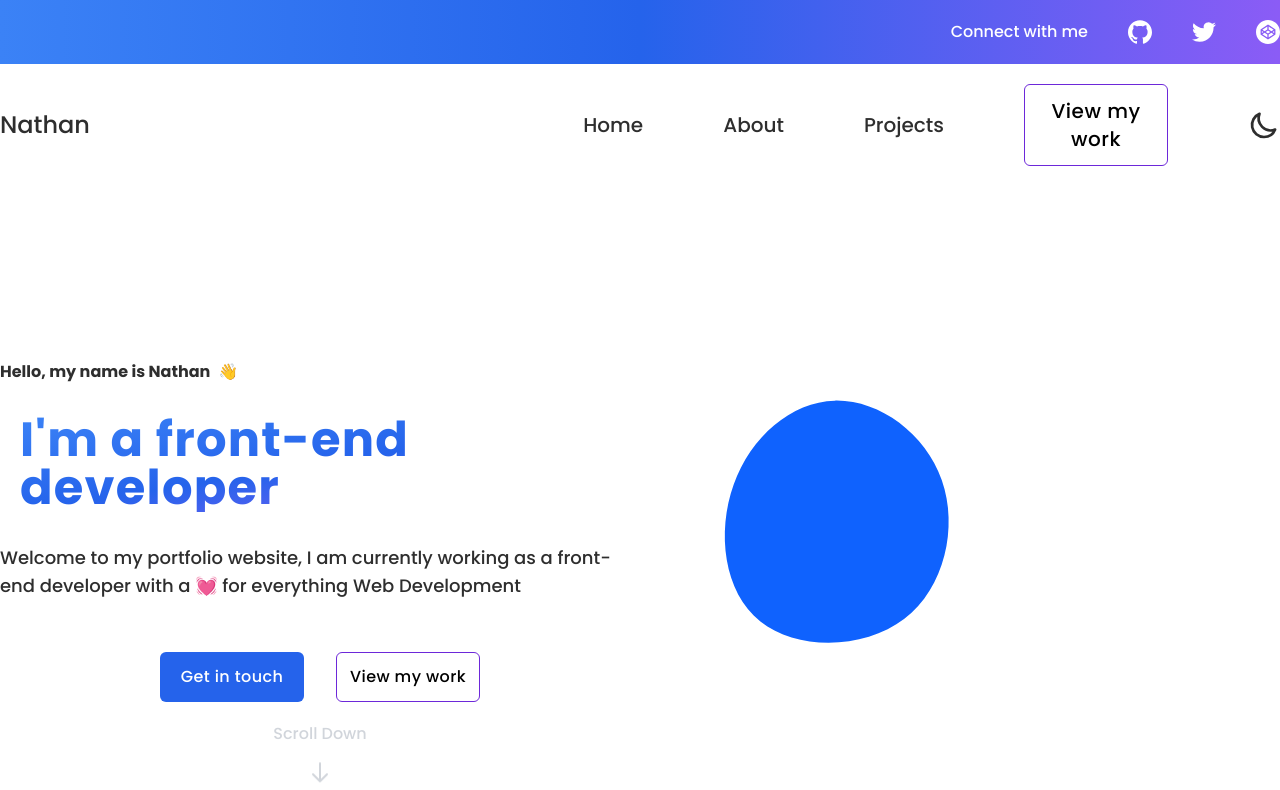
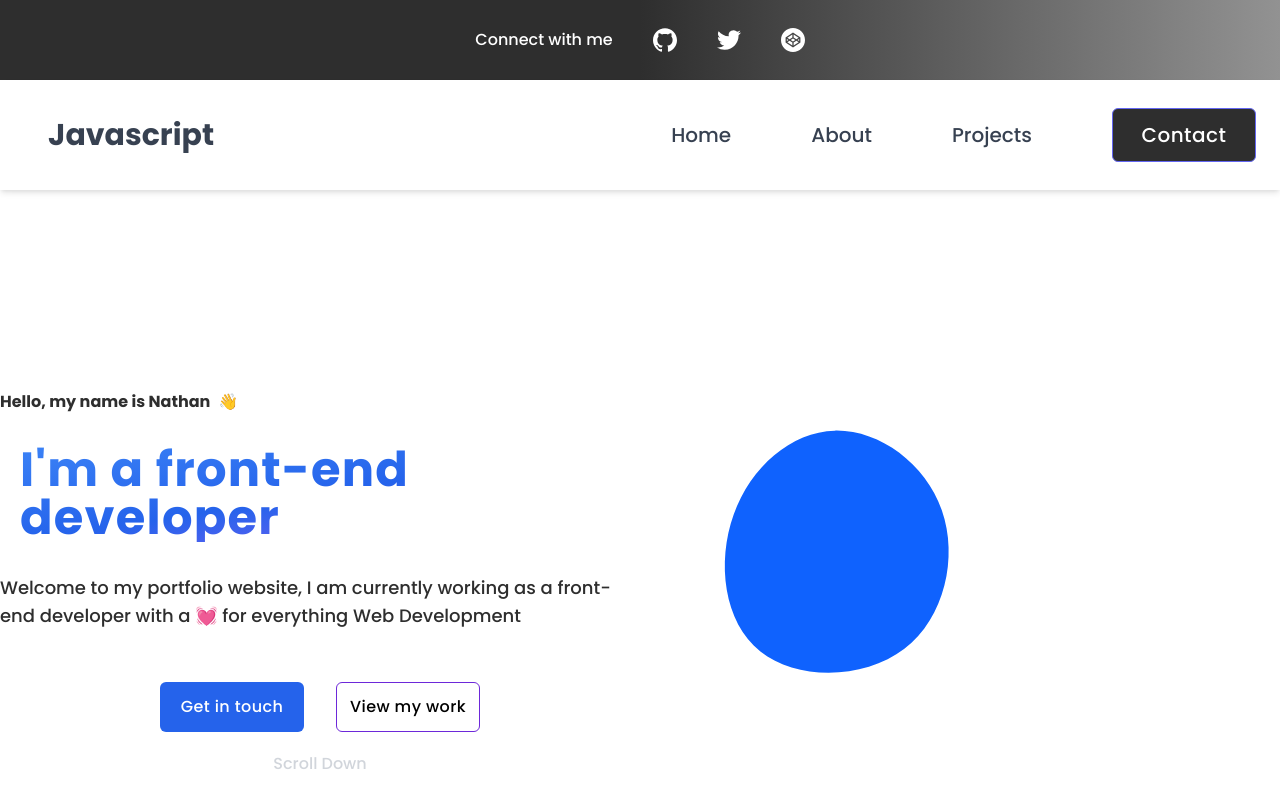
Before and after one commit to Nathan-s-Anthony/my-portfolio, a React (Create React App) app: page / in a window 1280 px wide. Shown: the top 790 px of the page. Built offline with nearby package versions, Linux system fonts and the light colour scheme.

Commit message:
Updated header

```diff
--- a/src/components/js/header.js
+++ b/src/components/js/header.js
@@ -1,25 +1,27 @@
 import React from 'react';
-import { useState, useEffect } from 'react';
+// import { useState, useEffect } from 'react';
 
 //import { Images } from "../../images";
-import { MoonIcon } from '@heroicons/react/outline';
+//import { MoonIcon } from '@heroicons/react/outline';
+//import { CodeIcon } from "@heroicons/react/outline";
 import { Button } from './buttons.js'
 //import {MobileNavQuery} from './mediaqueries';
 import { MobileNav } from './mobileNav';
+import Typical from 'react-typical';
 
 const Header = () => {
-  const [scroll, setScroll] = useState(false);
-  useEffect(() => {
-    window.addEventListener("scroll", () => {
-      setScroll(window.scrollY > 0);
-    });
-  }, []);
+  // const [scroll, setScroll] = useState(false);
+  // useEffect(() => {
+  //   window.addEventListener("scroll", () => {
+  //     setScroll(window.scrollY > 0);
+  //   });
+  // }, []);
 
   return (
     <>
 
-      <div className="h-top-bar relative  bg-gradient-to-r from-blue-500 via-blue-600 to-purple-500  w-full flex md:flex-row items-center justify-center lg:justify-end gap-10  ">
-        <div className="md:container w-full flex md:flex-row items-center justify-evenly lg:justify-end md:gap-10  ">
+      <div className=" h-20	relative  bg-gradient-to-r from-primary via-primary to-secondary  w-full flex md:flex-row items-center justify-center  gap-10 transition ease-in delay-300 duration-700">
+        <div className="md:container w-full flex md:flex-row items-center  justify-evenly lg:justify-center  md:gap-10  ">
           <div className="text-md font-md text-white ">Connect with me</div>
           <a href="https://github.com/Nathan-s-Anthony" rel="nofollow" ><svg role="img" className="w-6 h-6" fill="white" viewBox="0 0 24 24" xmlns="http://www.w3.org/2000/svg"><title>GitHub</title><path d="M12 .297c-6.63 0-12 5.373-12 12 0 5.303 3.438 9.8 8.205 11.385.6.113.82-.258.82-.577 0-.285-.01-1.04-.015-2.04-3.338.724-4.042-1.61-4.042-1.61C4.422 18.07 3.633 17.7 3.633 17.7c-1.087-.744.084-.729.084-.729 1.205.084 1.838 1.236 1.838 1.236 1.07 1.835 2.809 1.305 3.495.998.108-.776.417-1.305.76-1.605-2.665-.3-5.466-1.332-5.466-5.93 0-1.31.465-2.38 1.235-3.22-.135-.303-.54-1.523.105-3.176 0 0 1.005-.322 3.3 1.23.96-.267 1.98-.399 3-.405 1.02.006 2.04.138 3 .405 2.28-1.552 3.285-1.23 3.285-1.23.645 1.653.24 2.873.12 3.176.765.84 1.23 1.91 1.23 3.22 0 4.61-2.805 5.625-5.475 5.92.42.36.81 1.096.81 2.22 0 1.606-.015 2.896-.015 3.286 0 .315.21.69.825.57C20.565 22.092 24 17.592 24 12.297c0-6.627-5.373-12-12-12" /></svg></a>
           <a href="https://twitter.com/Nath_s_anthony" ><svg role="img" viewBox="0 0 24 24" xmlns="http://www.w3.org/2000/svg" className="w-6 h-6" fill="white"><title>Twitter</title><path d="M23.953 4.57a10 10 0 01-2.825.775 4.958 4.958 0 002.163-2.723c-.951.555-2.005.959-3.127 1.184a4.92 4.92 0 00-8.384 4.482C7.69 8.095 4.067 6.13 1.64 3.162a4.822 4.822 0 00-.666 2.475c0 1.71.87 3.213 2.188 4.096a4.904 4.904 0 01-2.228-.616v.06a4.923 4.923 0 003.946 4.827 4.996 4.996 0 01-2.212.085 4.936 4.936 0 004.604 3.417 9.867 9.867 0 01-6.102 2.105c-.39 0-.779-.023-1.17-.067a13.995 13.995 0 007.557 2.209c9.053 0 13.998-7.496 13.998-13.985 0-.21 0-.42-.015-.63A9.935 9.935 0 0024 4.59z" /></svg></a>
@@ -27,24 +29,41 @@ const Header = () => {
 
         </div>
       </div>
-      <div className="min-w-full relative h-header z-10">
+      <div className="min-w-full relative  z-10">
 
-        <header className={scroll ? "md:flex-row min-w-full top-0 transition duration-500 ease-in-out h-header flex-col flex-wrap content-start items-start justify-center fixed  flex drop-shadow-sm  bg-gradient-to-r from-blue-500 via-blue-600 to-purple-500 " : " md:flex-row min-w-full  h-header flex-col flex-wrap content-start items-start justify-center relative  flex drop-shadow-sm"}>
+        <header className=" h-24 lg:h-auto  md:flex-row min-w-full  md:container flex-col flex-wrap content-start items-start justify-center relative  flex shadow-md">
 
           <MobileNav />
 
-          <nav className="lg:flex-row  flex-col flex-wrap w-full h-full   items-center  lg:container hidden lg:flex ">
+          <nav className="lg:flex-row  flex-col flex-wrap w-full    items-center  md:container hidden lg:flex lg:py-2 lg:px-6 ">
             <div className=" relative md:w-1/6 flex flex-wrap justify-start align-center content-center flex-grow-0">
-              <h3 className="font-medium text-bold md:text-2xl text-primary">Nathan</h3>
+              <div className="text-xl text-gray-700"><pre> <></> </pre></div>
+              <Typical className="md:text-3xl text-3xl  text-center text-gray-700"
+                steps={[
+                  'HTML',
+                  3000,
+                  ' Javascript',
+                  3000,
+                  ' :CSS',
+                  3000,
+                  ' REACT',
+                  3000,
+                ]}
+                wrapper="h3"
+                loop={Infinity}
+
+              />
+
             </div>
             <div className=" w-7/12 md:w-5/6 flex md:flex-row flex-col flex-grow ">
               <ul className="w-full flex md:flex-row flex-col flex-wrap justify-flex-end ">
                 <li className="w-full  md:flex-row flex-col flex-wrap justify-end md:content-center text-xl md:items-center  md:align-center gap-20 hidden md:flex" >
-                  <a href="/" className=" text-primary">Home</a>
-                  <a href="/" className="font-medium text-medium md:text-xl text-primary">About</a>
-                  <a href="/" className="font-medium  text-medium md:text-xl text-primary" >Projects</a>
-                  <Button size="sm" textColor="text-primary" bgColor="none" borderColor="purple-700" text="View my work" />
-                  <MoonIcon className="w-8 h-8 text-primary" />
+                  <a href="/" className=" text-gray-700">Home</a>
+                  <a href="#about" className="font-medium text-medium md:text-xl text-gray-700">About</a>
+                  <a href="/" className="font-medium  text-medium md:text-xl text-gray-700" >Projects</a>
+                  <Button size="sm" width="48" textColor="white" bgColor="primary" borderColor="indigo-500 " text="Contact" />
+
+
 
                 </li>
               </ul>
```
